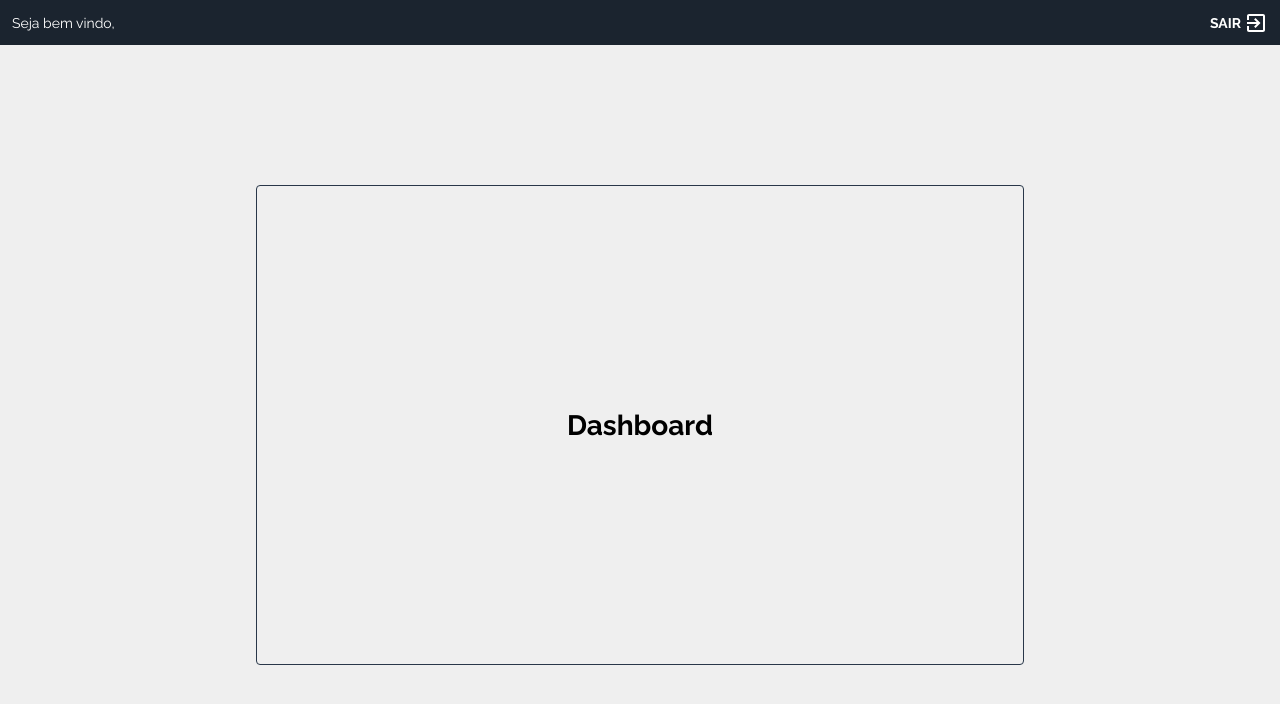
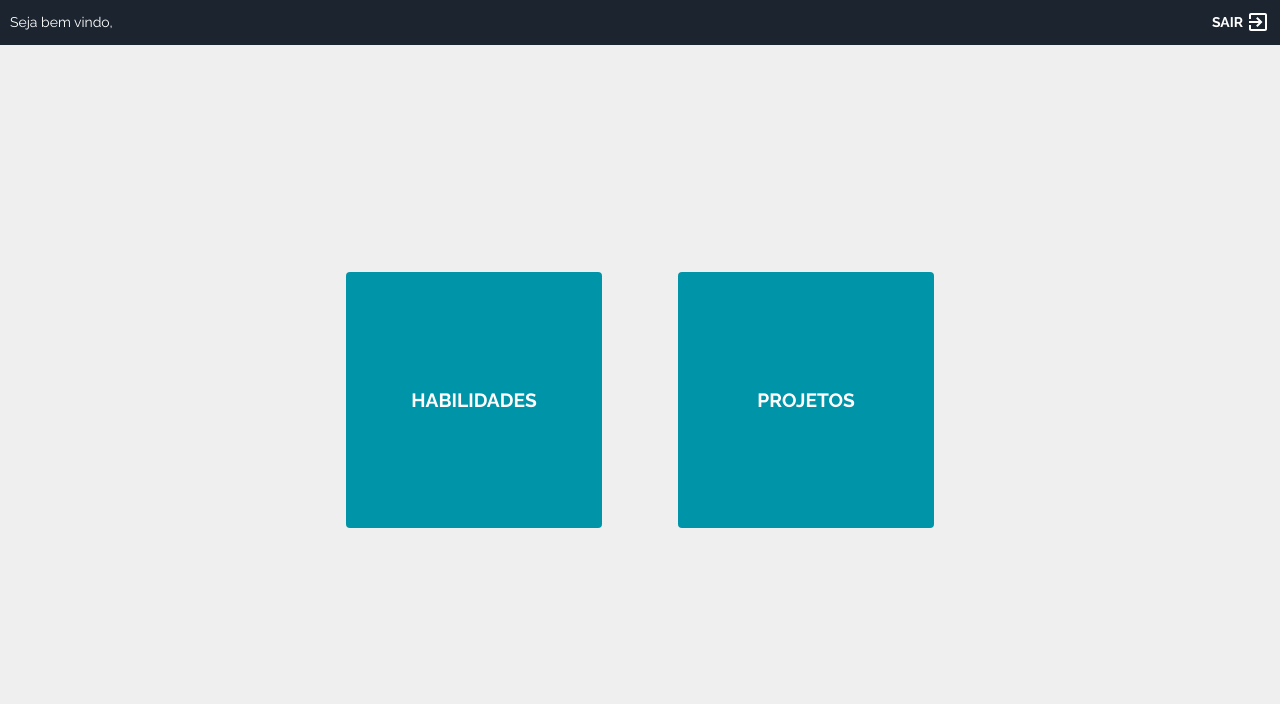
Before and after one commit to welingtonfidelis/portfolio, a Next.js app: page /Dashboard in a window 1280 px wide. Shown: the top 704 px of the page. Built offline with nearby package versions, Linux system fonts and the light colour scheme.

Commit message:
Dashboard em construçao; skills iniciada

```diff
--- a/components/Load/index.js
+++ b/components/Load/index.js
@@ -1,11 +1,9 @@
-import React from 'react';
 import { Fade, LinearProgress } from '@material-ui/core'
 
 export default function Load(props) {
   const { loading } = props;
 
   return (
-    <div>
       <Fade
         in={loading}
         style={{
@@ -14,6 +12,5 @@ export default function Load(props) {
       >
         <LinearProgress color="secondary" />
       </Fade>
-    </div>
   )
 }
--- a/components/MenuAdmin/index.js
+++ b/components/MenuAdmin/index.js
@@ -3,16 +3,18 @@ import { useRouter } from 'next/router';
 import { ArrowBack, ExitToApp } from '@material-ui/icons';
 import { useDispatch, useSelector } from 'react-redux';
 
-export default function MenuAdmin({ dashboard }) {
+import Load from '../Load';
+
+export default function MenuAdmin({ showName, validateToken, loading }) {
     const router = useRouter();
     const store = useSelector(state => state);
     const dispatch = useDispatch();
 
     useEffect(() => {
-        if (dashboard) {
+        if (validateToken) {
             const { authorization } = store;
 
-            if (authorization === '') router.back();
+            //if (authorization === '') router.back();
         }
     }, []);
 
@@ -30,8 +32,9 @@ export default function MenuAdmin({ dashboard }) {
 
     return (
         <nav id="menu-admin">
+            <div className="menu-admin-option">
                 {
-                dashboard
+                    showName
                         ? <div className="button">Seja bem vindo, {store.name}</div>
                         : <div className="button" onClick={handleBack}>
                             <ArrowBack />
@@ -40,12 +43,17 @@ export default function MenuAdmin({ dashboard }) {
                 }
 
                 {
-                dashboard &&
+                    showName &&
                     <div className="button" onClick={handleExit}>
                         <strong>SAIR</strong>
                         <ExitToApp />
                     </div>
                 }
+            </div>
+
+            <div className="menu-admin-load">
+                <Load loading={loading} />
+            </div>
         </nav>
     )
 }
--- a/pages/Dashboard/index.js
+++ b/pages/Dashboard/index.js
@@ -1,39 +1,52 @@
-import { useState } from 'react';
-import Link from 'next/link';
-import { AccountCircle } from '@material-ui/icons';
-import { useDispatch, useSelector } from 'react-redux';
-import axios from 'axios';
-
+import { route } from 'next/dist/next-server/server/router';
+import { useRouter } from 'next/router';
+import { useSelector } from 'react-redux';
 import Header from '../../components/Header';
 import Menu from '../../components/MenuAdmin';
-import Input from '../../components/Input';
-import Button from '../../components/ButtonPrimary';
-import Alert from '../../components/Alert';
 
 export default function Login() {
-    const [loading, setLoading] = useState(false);
-    const [alertText, setAlertText] = useState('');
-    const [alertSeverity, setAlertSeverity] = useState('success');
-    const [openAlert, setOpenAlert] = useState(false);
+    const store = useSelector(state => state);
+    const router = useRouter();
 
-    const store = useSelector(state => state);
+    const optionItems = [
+        { name: 'Habilidades', code: 'skill' }, { name: 'Projetos', code: 'project' }
+    ]
 
     console.log('chegando ---->', store);
+
+    const handleSelectOption = (option) => {
+        switch (option) {
+            case 'skill':
+                console.log(1);
+                router.push('/Skills');
+                break;
+
+            case 'project':
+                console.log(2);
+                break;
+
+            default:
+                break;
+        }
+    }
 
     return (
         <>
             <Header />
-            <Menu dashboard={true}/>
-            <content id="content-login">
-                <Alert
-                    open={openAlert}
-                    close={setOpenAlert}
-                    text={alertText}
-                    severity={alertSeverity}
-                />
-
+            <Menu showName={true} validateToken={true} />
+            <content id="content-dashboard">
                 <div className="container">
-                    <h1>Dashboard</h1>
+                    {
+                        optionItems.map(item => (
+                            <div
+                                className="option-card"
+                                key={item.code}
+                                onClick={() => handleSelectOption(item.code)}
+                            >
+                                {item.name}
+                            </div>
+                        ))
+                    }
                 </div>
             </content>
         </>
--- a/pages/Login/index.js
+++ b/pages/Login/index.js
@@ -62,7 +62,7 @@ export default function Login() {
     return (
         <>
             <Header />
-            <Menu />
+            <Menu loading={loading}/>
             <form id="content-login" onSubmit={handleLogin}>
                 <Alert
                     open={openAlert}
--- a/pages/_app.js
+++ b/pages/_app.js
@@ -12,6 +12,8 @@ import './styles/portfolio.scss';
 import './styles/login.scss';
 import './styles/input.scss';
 import './styles/button.scss';
+import './styles/dashboard.scss';
+import './styles/skills.scss';
 import 'react-awesome-slider/dist/styles.css';
 
 import store from '../store';
--- /dev/null
+++ b/pages/api/getSkill.js
@@ -0,0 +1,27 @@
+const db = require('../../database/connection');
+const authtentication = require('../../services/authentication');
+
+export default async (req, res) => {
+    try {
+        authtentication.validateToken(req);
+
+        const skillModel = await db.connectCollection('skills');
+
+        const skills = await skillModel.find().toArray();
+
+        res.json({ ok: true, skills });
+    }
+    catch (error) {
+        const code = error.code || 500;
+        const message = error.message || 'Internal server error';
+
+        res.status(code).json({ ok: false, message });
+    }
+}
+
+const createError = (code, message) => {
+    throw {
+        code,
+        message
+    }
+}
--- a/pages/api/login.js
+++ b/pages/api/login.js
@@ -6,9 +6,9 @@ export default async (req, res) => {
     try {
         const { user, password: passwordUser } = req.body;
 
-        const User = await db.connectCollection('users');
+        const userModel = await db.connectCollection('users');
 
-        let foundUser = (await User.findOne({ user }));
+        let foundUser = (await userModel.findOne({ user }));
 
         //Garantindo que no primeiro login um usuário admin será inserido
         if (!foundUser && !(await User.countDocuments())) {
--- /dev/null
+++ b/pages/styles/dashboard.scss
@@ -0,0 +1,53 @@
+#content-dashboard {
+    display: flex;
+    flex-direction: row;
+    height: 100vh;
+    justify-content: center;
+    align-items: center;
+    padding: 10px;
+}
+
+#content-dashboard .container {
+    display: grid;
+    grid-template-columns: 1.3fr 1fr;
+}
+
+#content-dashboard .option-card {
+    background: #0094A8;
+    height: 20vw;
+    width: 20vw;
+    border-radius: 4px;
+    padding: 5px;
+    display: flex;
+    justify-content: center;
+    align-items: center;
+    color: #fff;
+    font-size: 1.2rem;
+    text-transform: uppercase;
+    font-weight: bold;
+    transition: .5s;
+    -webkit-animation: scale-in-center 0.5s cubic-bezier(0.25, 0.46, 0.45, 0.94) both;
+    animation: scale-in-center 0.5s cubic-bezier(0.25, 0.46, 0.45, 0.94) both;
+}
+
+#content-dashboard .option-card:hover {
+    background: #007080;
+    cursor: pointer;
+}
+
+@media (max-width: 600px) {
+    #content-dashboard .container {
+        display: flex !important;
+        flex-direction: column !important;
+    }
+
+    #content-dashboard .container .option-card {
+        margin: 10px 0;
+    }
+
+    #content-dashboard .option-card {
+        height: 60vw !important;
+        width: 60vw !important;
+    }
+
+}
--- a/pages/styles/login.scss
+++ b/pages/styles/login.scss
@@ -7,15 +7,13 @@
 }
 
 #content-login .container {
-    padding: 10px;
+    padding: 45px;
     display: flex;
     flex-direction: column;
     justify-content: center;
     align-items: center;
     border: 1px solid #293749;
     border-radius: 4px;
-    height: 60vh;
-    width: 60vw;
 }
 
 .login-user-icon svg {
@@ -40,11 +38,6 @@
 }
 
 @media (max-width: 600px) {
-    #content-login .container {
-        width: 85vw !important;
-        height: 85vh !important;
-    }
-
     .login-input, .login-button, .login-welcome-text {
         width: 60vw !important;
     }
--- a/pages/styles/menu-admin.scss
+++ b/pages/styles/menu-admin.scss
@@ -1,7 +1,6 @@
 
 #menu-admin {
     background: #1B242F;
-    padding: 12px;
     color: #fff;
     width: 100%;
     height: 45px;
@@ -9,8 +8,17 @@
     top: 0px;
     z-index: 999;
     display: flex;
+    flex-direction: column;
+}
+#menu-admin .menu-admin-option {
+    display: flex;
     flex-direction: row;
     justify-content: space-between;
+    flex: 1;
+    padding: 10px;
+}
+#menu-admin .menu-admin-load {
+    width: 100%;
 }
 
 #menu-admin .button {
--- /dev/null
+++ b/pages/styles/skills.scss
@@ -0,0 +1,38 @@
+#content-skills {
+    display: flex;
+    flex-direction: row;
+    height: 100vh;
+    justify-content: center;
+    align-items: center;
+    padding: 10px;
+}
+
+#content-skills .container {
+    width: 100%;
+    height: calc(100% - 70px);
+}
+
+.skills-button-new {
+    display: flex;
+    flex-direction: row;
+    justify-content: flex-end;
+}
+.skills-button-new .button-primary-block {
+    width: 150px;
+}
+// @media (max-width: 600px) {
+//     #content-dashboard .container {
+//         display: flex !important;
+//         flex-direction: column !important;
+//     }
+
+//     #content-dashboard .container .option-card {
+//         margin: 10px 0;
+//     }
+
+//     #content-dashboard .option-card {
+//         height: 60vw !important;
+//         width: 60vw !important;
+//     }
+
+// }
```
Also changed, not shown: pages/Skills/index.js (added, +64 -0 lines). Lines whose indentation alone changed are shown as unchanged.
